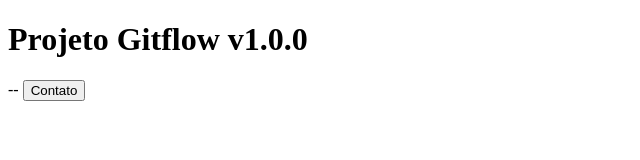
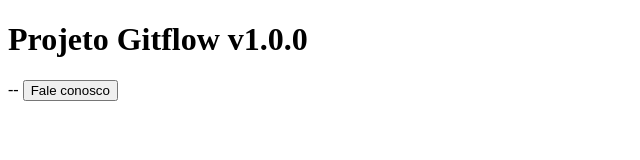
Before and after one commit to kauaweber/projeto-gitflow, a plain HTML site: page index.html in a window 1280 px wide. Shown: the full height of the page, 0-640 px from the left. Drawn offline with Linux system fonts and the light colour scheme.

Commit message:
fix: corrige texto do botão de contato

```diff
--- a/index.html
+++ b/index.html
@@ -7,6 +7,6 @@
 <body>
   <h1>Projeto Gitflow v1.0.0</h1>
   --
-  <button>Contato</button>
+  <button>Fale conosco</button>
 </body>
 </html>
```
